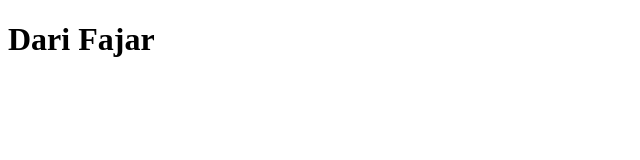
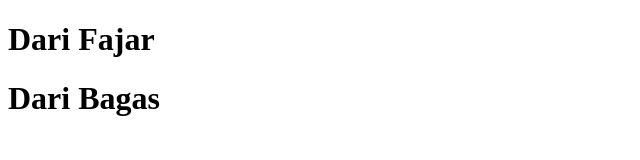
Before and after one commit to cholid15/cobagithub, a plain HTML site: page index.html in a window 1280 px wide. Shown: the whole page, without its empty margins (0-640 px from the left). Drawn offline with Linux system fonts and the light colour scheme.

Commit message:
dari bagas

```diff
--- a/index.html
+++ b/index.html
@@ -8,5 +8,7 @@
   <body>
     <!-- penambahkan dari fajar -->
     <h1>Dari Fajar</h1>
+    <!-- dari bagas -->
+    <h1>Dari Bagas</h1>
   </body>
 </html>
```
